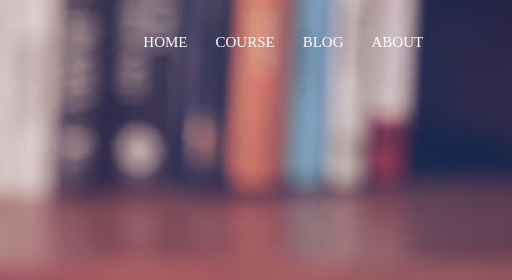
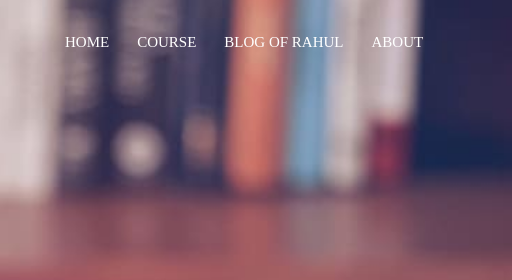
Before and after one commit to Rahul-New-Technology/SPDT, a plain HTML site: page index.html in a window 1280 px wide. Shown: the top 280 px of the page, 768-1280 px from the left. Drawn offline with Linux system fonts and the light colour scheme.

Commit message:
by rahul

```diff
--- a/index.html
+++ b/index.html
@@ -15,7 +15,7 @@
 	   <ul>
 	    <li> <a href="index.html">Home</a></li>
 		<li> <a href="courses.html">course</a></li>
-		<li> <a href="blog.html">Blog</a></li>
+		<li> <a href="blog.html">Blog of rahul</a></li>
 		<li> <a href="about.html">About</a></li>
 	   </ul>
 	 </div>
```
